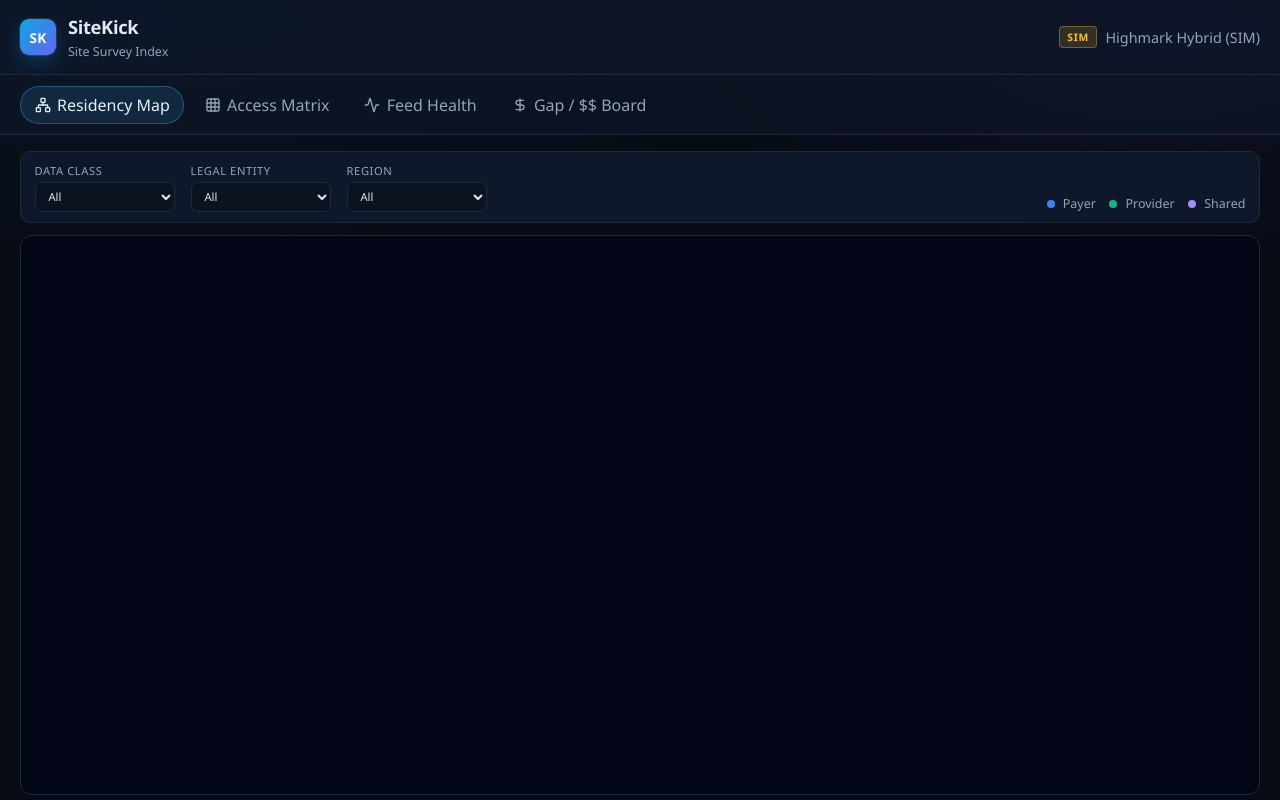
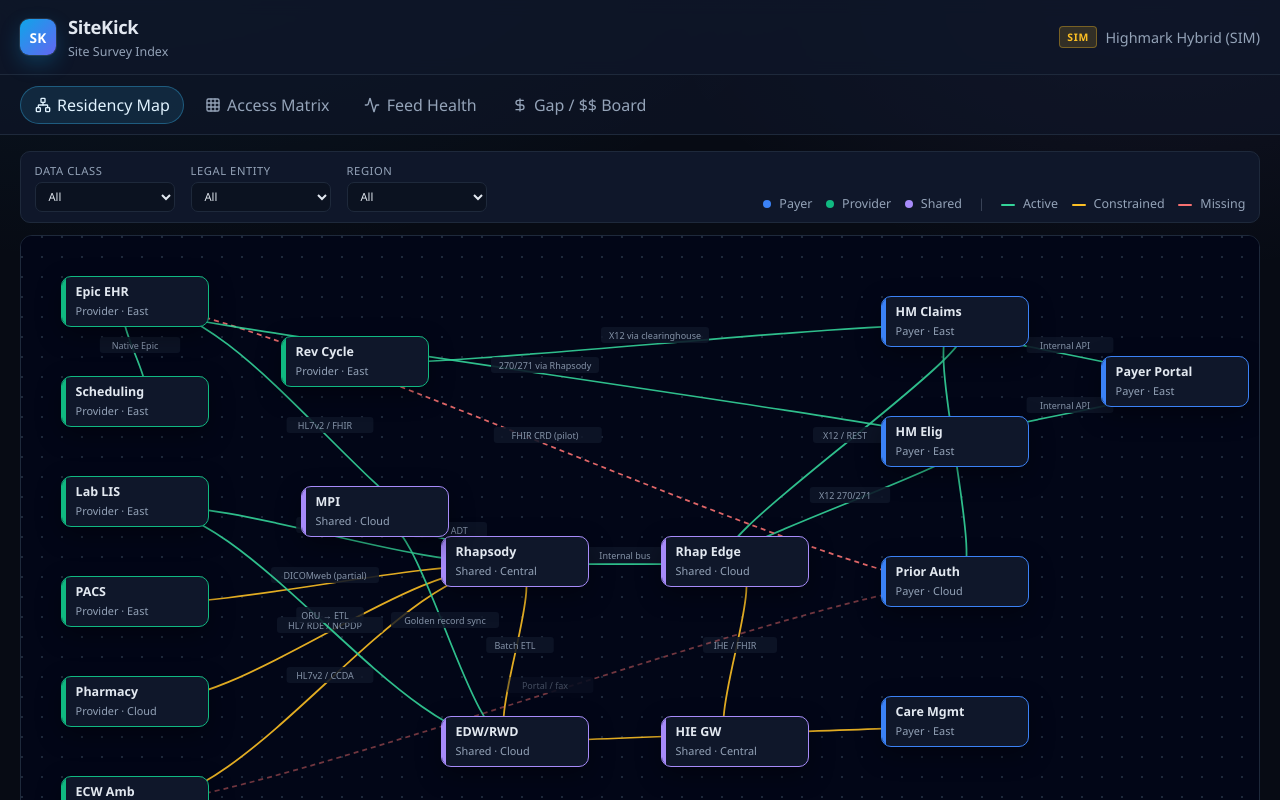
Before and after one commit to alltomstales-dotcom/sitekick, a React (Vite) app: page / in a window 1280 px wide. Shown: the top 800 px of the page. Built offline with nearby package versions, Linux system fonts and the light colour scheme.

Commit message:
Replace React Flow residency map with SVG canvas
Custom absolute-positioned nodes and SVG edges so the map always renders ~17 SIM systems with filters, legend, and detail drawer.

```diff
--- a/package.json
+++ b/package.json
@@ -10,7 +10,6 @@
     "preview": "vite preview"
   },
   "dependencies": {
-    "@xyflow/react": "^12.11.6",
     "lucide-react": "^1.44.0",
     "react": "^19.2.8",
     "react-dom": "^19.2.8"
@@ -20,6 +19,7 @@
     "@types/react": "^19.2.18",
     "@types/react-dom": "^19.2.7",
     "@vitejs/plugin-react": "^6.1.1",
+    "gh-pages": "^6.3.0",
     "oxlint": "^1.81.0",
     "typescript": "~6.0.2",
     "vite": "^8.3.0"
--- a/src/App.css
+++ b/src/App.css
@@ -333,28 +333,67 @@
   background: #020617;
 }
 
-.sk-map-stage .react-flow {
+.sk-map-scroll {
   width: 100%;
   height: 100%;
+  overflow: auto;
+  -webkit-overflow-scrolling: touch;
+}
+
+.sk-map-canvas {
+  position: relative;
+  min-width: 100%;
+  min-height: 560px;
+  background:
+    radial-gradient(circle at 1px 1px, #1e293b 1px, transparent 0) 0 0 / 20px 20px,
+    #020617;
+}
+
+.sk-map-edges {
+  position: absolute;
+  inset: 0;
+  pointer-events: none;
+  z-index: 1;
 }
 
 .sk-flow-node {
+  position: absolute;
+  z-index: 2;
+  box-sizing: border-box;
   min-width: 130px;
-  padding: 0.55rem 0.7rem;
+  padding: 0.5rem 0.7rem 0.5rem 0.85rem;
   border-radius: 10px;
   background: #0f172a;
   border: 1.5px solid #334155;
   box-shadow: 0 8px 24px rgba(0, 0, 0, 0.35);
   font-size: 0.78rem;
+  color: var(--text);
+  text-align: left;
+  cursor: pointer;
+  font-family: inherit;
+  overflow: hidden;
+}
+
+.sk-flow-node:hover {
+  filter: brightness(1.08);
 }
 
 .sk-flow-node.selected {
   box-shadow: 0 0 0 2px rgba(56, 189, 248, 0.55), 0 8px 24px rgba(0, 0, 0, 0.4);
 }
 
+.sk-flow-node-accent {
+  position: absolute;
+  left: 0;
+  top: 0;
+  bottom: 0;
+  width: 4px;
+}
+
 .sk-flow-node-title {
   font-weight: 650;
   margin-bottom: 0.15rem;
+  line-height: 1.2;
 }
 
 .sk-flow-node-meta {
@@ -363,11 +402,26 @@
   text-transform: capitalize;
 }
 
-.sk-handle {
-  width: 7px !important;
-  height: 7px !important;
-  background: #64748b !important;
-  border: none !important;
+.sk-legend .line {
+  display: inline-block;
+  width: 14px;
+  height: 2px;
+  border-radius: 1px;
+  margin-right: 0.3rem;
+  vertical-align: middle;
+}
+.sk-legend .line.active {
+  background: #34d399;
+}
+.sk-legend .line.constrained {
+  background: #fbbf24;
+}
+.sk-legend .line.missing {
+  background: #f87171;
+}
+.sk-legend-sep {
+  opacity: 0.35;
+  margin: 0 0.15rem;
 }
 
 /* Drawer */
--- a/src/components/ResidencyMap.tsx
+++ b/src/components/ResidencyMap.tsx
@@ -1,19 +1,4 @@
-import { useCallback, useEffect, useMemo, useState } from 'react';
-import {
-  ReactFlow,
-  ReactFlowProvider,
-  Background,
-  Controls,
-  MiniMap,
-  Handle,
-  Position,
-  useReactFlow,
-  type Node,
-  type Edge,
-  type NodeProps,
-  MarkerType,
-} from '@xyflow/react';
-import '@xyflow/react/dist/style.css';
+import { useMemo, useState } from 'react';
 import {
   SYSTEMS,
   EDGES,
@@ -21,7 +6,7 @@
   ENTITY_OPTIONS,
   REGION_OPTIONS,
 } from '../data/systems';
-import type { DataClass, LegalEntity, Region, SystemNode } from '../data/types';
+import type { DataClass, LegalEntity, Region, SystemEdge, SystemNode } from '../data/types';
 import { NodeDetailDrawer } from './NodeDetailDrawer';
 
 const ENTITY_COLOR: Record<LegalEntity, string> = {
@@ -30,88 +15,61 @@
   shared: '#a78bfa',
 };
 
-function SystemNodeView({ data }: NodeProps) {
-  const n = data as unknown as SystemNode & { selected?: boolean };
-  return (
-    <div
-      className={`sk-flow-node entity-${n.legalEntity} ${n.selected ? 'selected' : ''}`}
-      style={{ borderColor: ENTITY_COLOR[n.legalEntity] }}
-    >
-      <Handle type="target" position={Position.Left} className="sk-handle" />
-      <div className="sk-flow-node-title">{n.shortName}</div>
-      <div className="sk-flow-node-meta">
-        {n.legalEntity} · {n.region}
-      </div>
-      <Handle type="source" position={Position.Right} className="sk-handle" />
-    </div>
-  );
+const NODE_W = 148;
+const NODE_H = 56;
+
+/** Absolute canvas positions for Highmark Hybrid SIM systems */
+const LAYOUT: Record<string, { x: number; y: number }> = {
+  'epic-ehr': { x: 40, y: 40 },
+  scheduling: { x: 40, y: 140 },
+  'lab-core': { x: 40, y: 240 },
+  'pacs-dicom': { x: 40, y: 340 },
+  pharmacy: { x: 40, y: 440 },
+  'ecw-amb': { x: 40, y: 540 },
+  'rev-cycle': { x: 260, y: 100 },
+  mpi: { x: 280, y: 250 },
+  rhapsody: { x: 420, y: 300 },
+  'edw-rwd': { x: 420, y: 480 },
+  'rhapsody-edge': { x: 640, y: 300 },
+  'hie-gw': { x: 640, y: 480 },
+  'hmk-claims': { x: 860, y: 60 },
+  'hmk-elig': { x: 860, y: 180 },
+  'prior-auth': { x: 860, y: 320 },
+  'care-mgmt': { x: 860, y: 460 },
+  'payer-portal': { x: 1080, y: 120 },
+};
+
+const CANVAS_W = 1280;
+const CANVAS_H = 660;
+
+function edgeStroke(status: SystemEdge['status']): string {
+  if (status === 'active') return '#34d399';
+  if (status === 'degraded' || status === 'constrained') return '#fbbf24';
+  return '#f87171';
 }
 
-const nodeTypes = { system: SystemNodeView };
+function nodeCenter(id: string): { x: number; y: number } {
+  const p = LAYOUT[id] ?? { x: 100, y: 100 };
+  return { x: p.x + NODE_W / 2, y: p.y + NODE_H / 2 };
+}
 
-const LAYOUT: Record<string, { x: number; y: number }> = {
-  'epic-ehr': { x: 40, y: 40 },
-  scheduling: { x: 40, y: 160 },
-  'lab-core': { x: 40, y: 280 },
-  'pacs-dicom': { x: 40, y: 400 },
-  pharmacy: { x: 40, y: 520 },
-  'ecw-amb': { x: 40, y: 640 },
-  'rev-cycle': { x: 260, y: 100 },
-  rhapsody: { x: 400, y: 300 },
-  mpi: { x: 400, y: 140 },
-  'rhapsody-edge': { x: 600, y: 300 },
-  'edw-rwd': { x: 400, y: 480 },
-  'hie-gw': { x: 600, y: 480 },
-  'hmk-claims': { x: 800, y: 60 },
-  'hmk-elig': { x: 800, y: 180 },
-  'prior-auth': { x: 800, y: 320 },
-  'payer-portal': { x: 1000, y: 120 },
-  'care-mgmt': { x: 800, y: 460 },
-};
+function edgePath(sourceId: string, targetId: string): string {
+  const s = nodeCenter(sourceId);
+  const t = nodeCenter(targetId);
+  const dx = Math.abs(t.x - s.x);
+  const curve = Math.min(120, Math.max(40, dx * 0.35));
+  const sx = s.x;
+  const sy = s.y;
+  const tx = t.x;
+  const ty = t.y;
+  // Cubic bezier with horizontal control handles for readable arcs
+  return `M ${sx} ${sy} C ${sx + curve} ${sy}, ${tx - curve} ${ty}, ${tx} ${ty}`;
+}
 
-function MapCanvas({
-  nodes,
-  edges,
-  onNodeClick,
-}: {
-  nodes: Node[];
-  edges: Edge[];
-  onNodeClick: (event: React.MouseEvent, node: Node) => void;
-}) {
-  const { fitView } = useReactFlow();
-
-  useEffect(() => {
-    const t = window.setTimeout(() => {
-      fitView({ padding: 0.2, duration: 200 });
-    }, 50);
-    return () => window.clearTimeout(t);
-  }, [nodes, edges, fitView]);
-
-  return (
-    <ReactFlow
-      nodes={nodes}
-      edges={edges}
-      nodeTypes={nodeTypes}
-      onNodeClick={onNodeClick}
-      fitView
-      minZoom={0.25}
-      maxZoom={1.75}
-      proOptions={{ hideAttribution: true }}
-      nodesDraggable={false}
-      nodesConnectable={false}
-      elementsSelectable
-      style={{ width: '100%', height: '100%' }}
-    >
-      <Background color="#1e293b" gap={20} />
-      <Controls showInteractive={false} />
-      <MiniMap
-        nodeColor={(n) =>
-          ENTITY_COLOR[(n.data as unknown as SystemNode).legalEntity] ?? '#64748b'
-        }
-        maskColor="rgba(2,6,23,0.7)"
-      />
-    </ReactFlow>
-  );
+function edgeMidpoint(sourceId: string, targetId: string): { x: number; y: number } {
+  const s = nodeCenter(sourceId);
+  const t = nodeCenter(targetId);
+  return { x: (s.x + t.x) / 2, y: (s.y + t.y) / 2 - 8 };
 }
 
 export function ResidencyMap() {
@@ -134,44 +92,11 @@
     [filteredSystems],
   );
 
-  const nodes: Node[] = useMemo(
-    () =>
-      filteredSystems.map((s) => ({
-        id: s.id,
-        type: 'system',
-        position: LAYOUT[s.id] ?? { x: 100, y: 100 },
-        data: { ...s, selected: selectedId === s.id },
-      })),
-    [filteredSystems, selectedId],
-  );
-
-  const edges: Edge[] = useMemo(() => {
-    return EDGES.filter((e) => filteredIds.has(e.source) && filteredIds.has(e.target))
-      .filter((e) => dataClass === 'all' || e.dataClasses.includes(dataClass))
-      .map((e) => {
-        const stroke =
-          e.status === 'active'
-            ? '#34d399'
-            : e.status === 'degraded' || e.status === 'constrained'
-              ? '#fbbf24'
-              : '#f87171';
-        return {
-          id: e.id,
-          source: e.source,
-          target: e.target,
-          label: e.protocol,
-          animated: e.status === 'active',
-          style: { stroke, strokeWidth: 1.5, opacity: e.status === 'missing' ? 0.4 : 0.85 },
-          labelStyle: { fill: '#94a3b8', fontSize: 9 },
-          labelBgStyle: { fill: '#0f172a', fillOpacity: 0.85 },
-          markerEnd: { type: MarkerType.ArrowClosed, color: stroke, width: 16, height: 16 },
-        };
-      });
+  const visibleEdges = useMemo(() => {
+    return EDGES.filter((e) => filteredIds.has(e.source) && filteredIds.has(e.target)).filter(
+      (e) => dataClass === 'all' || e.dataClasses.includes(dataClass),
+    );
   }, [filteredIds, dataClass]);
-
-  const onNodeClick = useCallback((_: React.MouseEvent, node: Node) => {
-    setSelectedId(node.id);
-  }, []);
 
   const selected = SYSTEMS.find((s) => s.id === selectedId) ?? null;
 
@@ -227,13 +152,140 @@
           <span>
             <i className="dot shared" /> Shared
           </span>
+          <span className="sk-legend-sep" aria-hidden>
+            |
+          </span>
+          <span>
+            <i className="line active" /> Active
+          </span>
+          <span>
+            <i className="line constrained" /> Constrained
+          </span>
+          <span>
+            <i className="line missing" /> Missing
+          </span>
         </div>
       </div>
 
       <div className="sk-map-stage">
-        <ReactFlowProvider>
-          <MapCanvas nodes={nodes} edges={edges} onNodeClick={onNodeClick} />
-        </ReactFlowProvider>
+        <div className="sk-map-scroll">
+          <div className="sk-map-canvas" style={{ width: CANVAS_W, height: CANVAS_H }}>
+            <svg
+              className="sk-map-edges"
+              width={CANVAS_W}
+              height={CANVAS_H}
+              viewBox={`0 0 ${CANVAS_W} ${CANVAS_H}`}
+              aria-hidden
+            >
+              <defs>
+                <marker
+                  id="arrow-active"
+                  viewBox="0 0 10 10"
+                  refX="9"
+                  refY="5"
+                  markerWidth="7"
+                  markerHeight="7"
+                  orient="auto-start-reverse"
+                >
+                  <path d="M 0 0 L 10 5 L 0 10 z" fill="#34d399" />
+                </marker>
+                <marker
+                  id="arrow-warn"
+                  viewBox="0 0 10 10"
+                  refX="9"
+                  refY="5"
+                  markerWidth="7"
+                  markerHeight="7"
+                  orient="auto-start-reverse"
+                >
+                  <path d="M 0 0 L 10 5 L 0 10 z" fill="#fbbf24" />
+                </marker>
+                <marker
+                  id="arrow-bad"
+                  viewBox="0 0 10 10"
+                  refX="9"
+                  refY="5"
+                  markerWidth="7"
+                  markerHeight="7"
+                  orient="auto-start-reverse"
+                >
+                  <path d="M 0 0 L 10 5 L 0 10 z" fill="#f87171" />
+                </marker>
+              </defs>
+              {visibleEdges.map((e) => {
+                const stroke = edgeStroke(e.status);
+                const marker =
+                  e.status === 'active'
+                    ? 'url(#arrow-active)'
+                    : e.status === 'degraded' || e.status === 'constrained'
+                      ? 'url(#arrow-warn)'
+                      : 'url(#arrow-bad)';
+                const mid = edgeMidpoint(e.source, e.target);
+                const opacity = e.status === 'missing' ? 0.45 : 0.9;
+                return (
+                  <g key={e.id} opacity={opacity}>
+                    <path
+                      d={edgePath(e.source, e.target)}
+                      fill="none"
+                      stroke={stroke}
+                      strokeWidth={1.75}
+                      markerEnd={marker}
+                      strokeDasharray={
+                        e.status === 'missing' || e.status === 'broken' ? '5 4' : undefined
+                      }
+                    />
+                    <rect
+                      x={mid.x - Math.min(54, e.protocol.length * 3.2)}
+                      y={mid.y - 9}
+                      width={Math.min(108, e.protocol.length * 6.4 + 10)}
+                      height={16}
+                      rx={3}
+                      fill="#0f172a"
+                      fillOpacity={0.88}
+                    />
+                    <text
+                      x={mid.x}
+                      y={mid.y + 3}
+                      textAnchor="middle"
+                      fill="#94a3b8"
+                      fontSize={9}
+                      fontFamily="system-ui, sans-serif"
+                    >
+                      {e.protocol.length > 22 ? `${e.protocol.slice(0, 20)}…` : e.protocol}
+                    </text>
+                  </g>
+                );
+              })}
+            </svg>
+
+            {filteredSystems.map((s: SystemNode) => {
+              const pos = LAYOUT[s.id] ?? { x: 100, y: 100 };
+              const isSelected = selectedId === s.id;
+              return (
+                <button
+                  key={s.id}
+                  type="button"
+                  className={`sk-flow-node entity-${s.legalEntity}${isSelected ? ' selected' : ''}`}
+                  style={{
+                    left: pos.x,
+                    top: pos.y,
+                    width: NODE_W,
+                    borderColor: ENTITY_COLOR[s.legalEntity],
+                  }}
+                  onClick={() => setSelectedId(s.id)}
+                  aria-pressed={isSelected}
+                  title={s.label}
+                >
+                  <div className="sk-flow-node-accent" style={{ background: ENTITY_COLOR[s.legalEntity] }} />
+                  <div className="sk-flow-node-title">{s.shortName}</div>
+                  <div className="sk-flow-node-meta">
+                    {s.legalEntity} · {s.region}
+                  </div>
+                </button>
+              );
+            })}
+          </div>
+        </div>
         <NodeDetailDrawer node={selected} edges={EDGES} onClose={() => setSelectedId(null)} />
       </div>
     </div>
```
Also changed, not shown: 2 other files (tests, documents, lock files or other folders).
